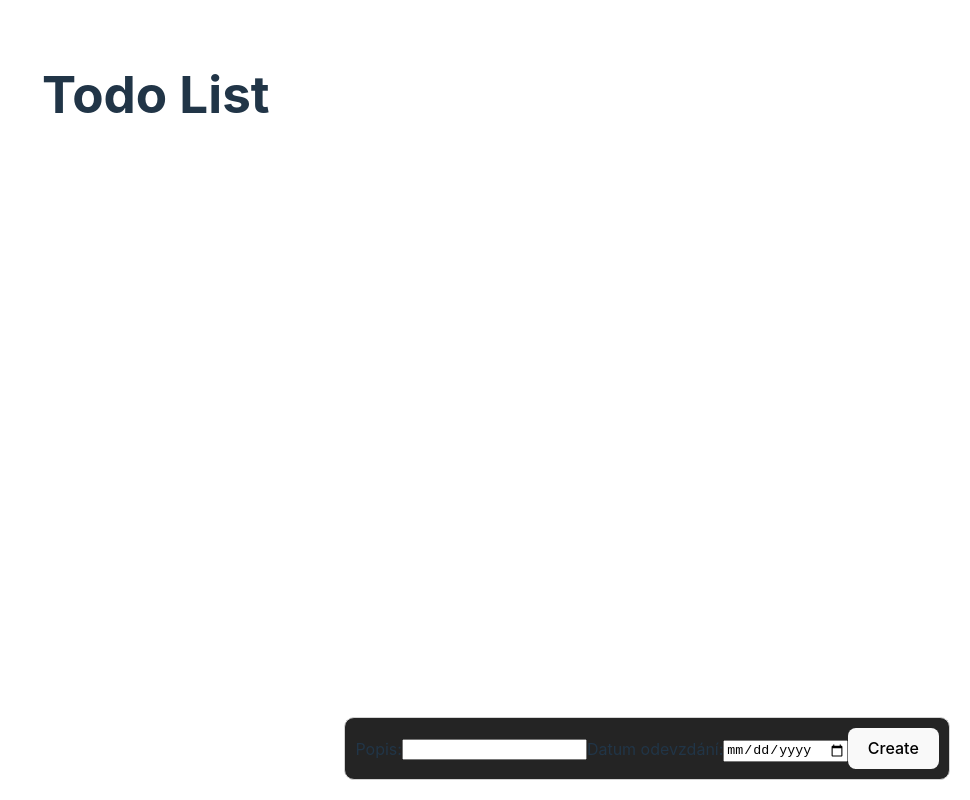
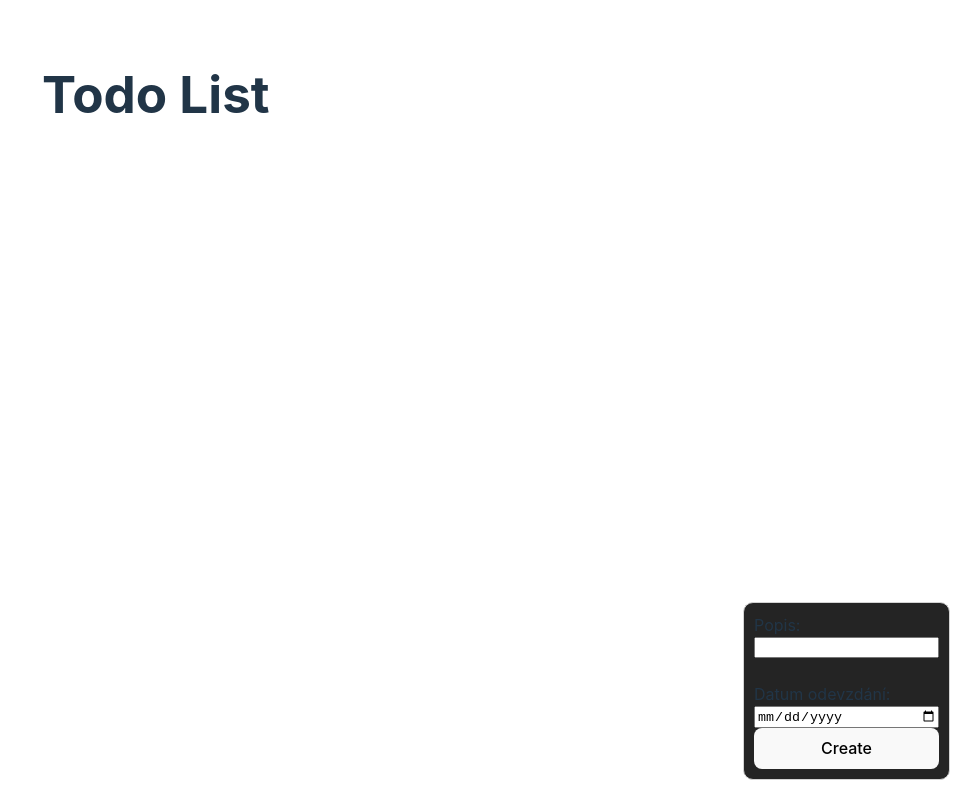
Before and after one commit to Rtep88/todo-list, a React (Vite) app: page / in a window 1280 px wide. Shown: the whole page, without its empty margins (310-1280 px from the left). Built offline with nearby package versions, Linux system fonts and the light colour scheme; data requests are answered from the project's data file.

Commit message:
jezisy ja furt menim css

```diff
--- a/src/App.css
+++ b/src/App.css
@@ -41,6 +41,8 @@ ul {
   margin: 10px;
   border-radius: 10px;
   background-color: #242424;
+  display: flex;
+  flex-direction: column;
 }
 
 .checked {
--- a/src/components/CreateTask.tsx
+++ b/src/components/CreateTask.tsx
@@ -11,6 +11,7 @@ function CreateTask({ setTasks }: { setTasks: any }) {
         <div id="create_task">
             <label htmlFor="description">Popis:</label>
             <input type="text" id="description" onInput={(e) => setDescription((e.target as HTMLInputElement).value)} />
+            <br/>
             <label htmlFor="date">Datum odevzdání:</label>
             <input type='date' id='date' min={new Date(Date.now()).toISOString().split('T')[0]} onInput={(e) => setDate(new Date((e.target as HTMLInputElement).value))}></input>
             <button onClick={() => HandleCreate(description, setTasks, date)}>Create</button>
```
